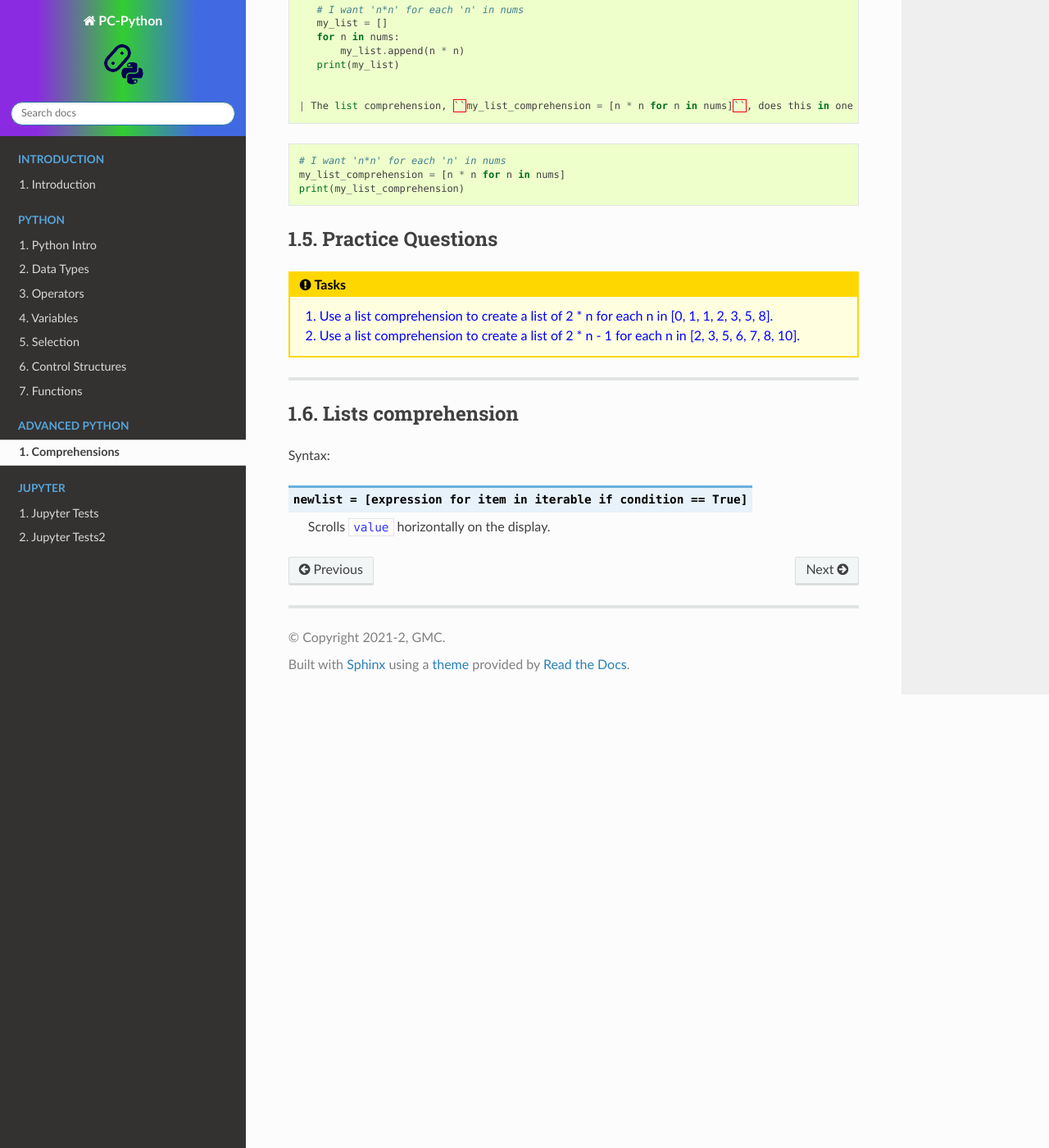
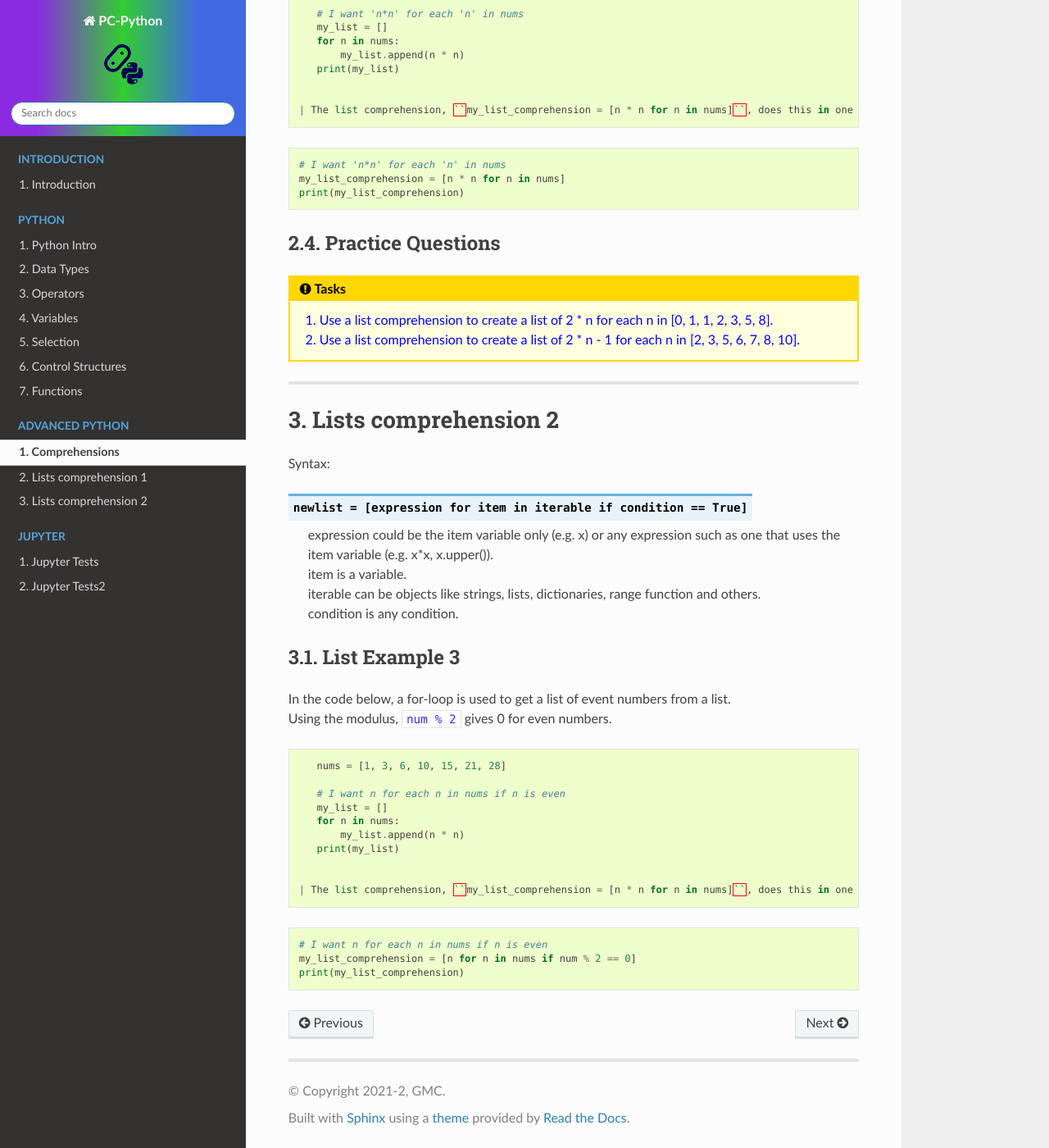
Before and after one commit to gmc-code/PC-Python, a Sphinx documentation site: the page built from docs/python/comprehensions.rst, in a window 1280 px wide and 1400 px high, scrolled down 1833 px. Shown: the whole window at 82% size. Built offline with Sphinx 7.4.7 and the Read the Docs theme 2.0.0, drawn with Linux system fonts in a browser that asks for light colours; pages that are not in the unit, such as notebooks, are missing from menus; some of the changed text lies outside the part shown.

Commit message:
comprehension

```diff
--- a/docs/python/comprehensions.rst
+++ b/docs/python/comprehensions.rst
@@ -8,8 +8,9 @@ Anything that can be done with a for loop can be done as a comprehension.
 
 ----
 
-Lists comprehension
--------------------------
+==========================
+Lists comprehension 1
+==========================
 
 Syntax:
 
@@ -122,11 +123,45 @@ Practice Questions
 
 ----
 
-Lists comprehension
--------------------
+==========================
+Lists comprehension 2
+==========================
 
 Syntax:
 
 .. py:function:: newlist = [expression for item in iterable if condition == True]
 
-    | Scrolls ``value`` horizontally on the display.
+    | expression could be the item variable only (e.g. x) or any expression such as one that uses the item variable (e.g. x*x, x.upper()).
+    | item is a variable.
+    | iterable can be objects like strings, lists, dictionaries, range function and others.
+    | condition is any condition.
+
+
+
+List Example 3
+-------------------
+
+| In the code below, a for-loop is used to get a list of event numbers from a list.
+| Using the modulus, ``num % 2`` gives 0 for even numbers.
+
+
+.. code-block:: python
+
+
+    nums = [1, 3, 6, 10, 15, 21, 28]
+
+    # I want n for each n in nums if n is even
+    my_list = []
+    for n in nums:
+        my_list.append(n * n)
+    print(my_list)
+
+
+ | The list comprehension, ``my_list_comprehension = [n * n for n in nums]``, does this in one line.
+
+.. code-block:: python
+
+
+    # I want n for each n in nums if n is even
+    my_list_comprehension = [n for n in nums if num % 2 == 0]
+    print(my_list_comprehension)
```
